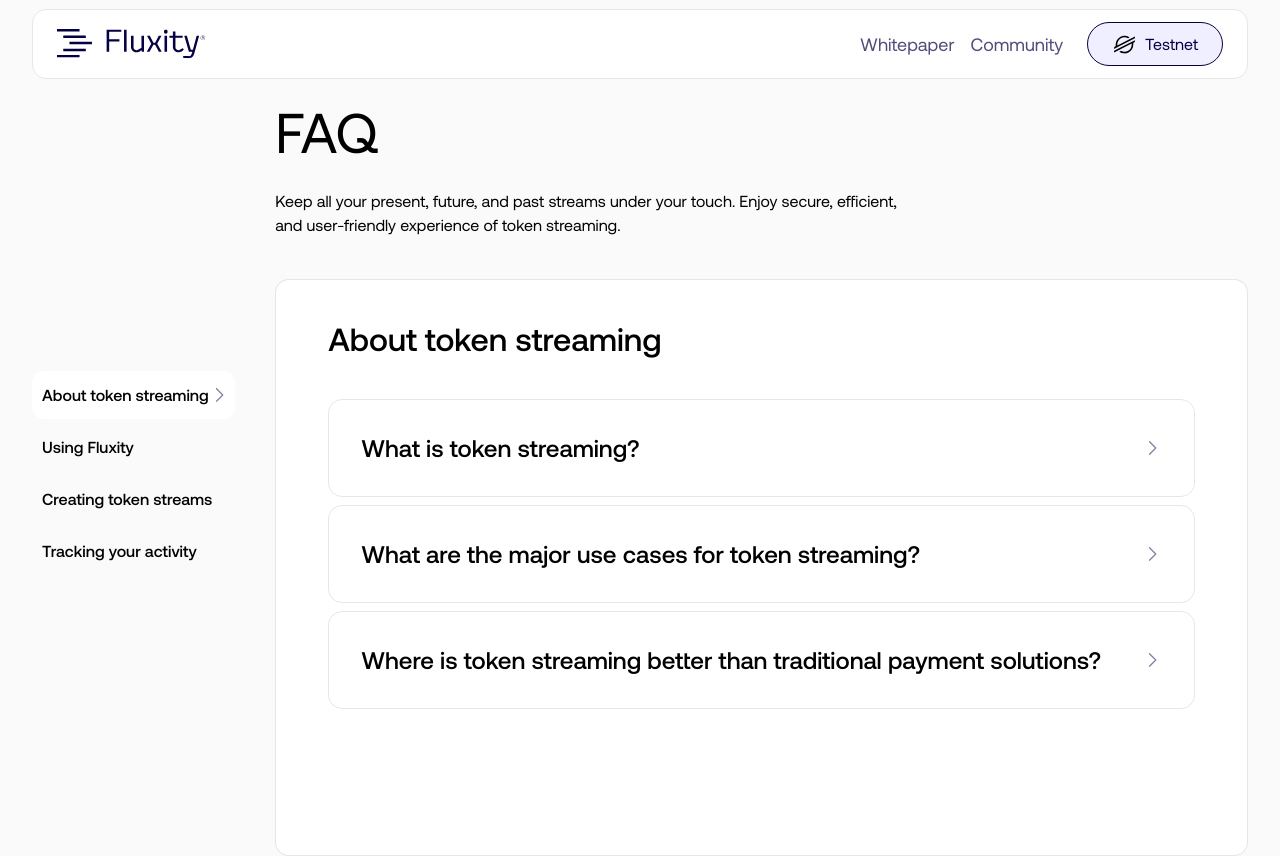
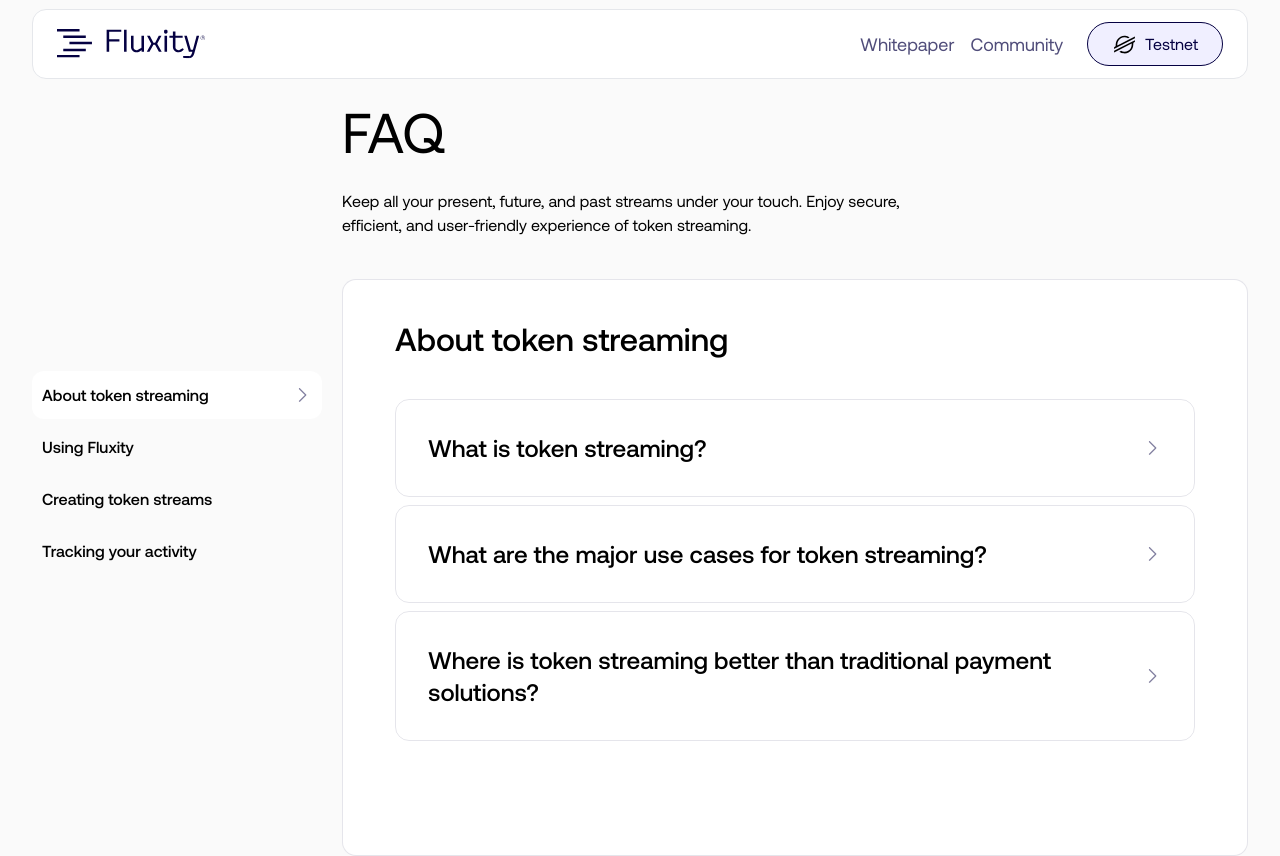
Before and after one commit to luanlabs/fluxity-interface, a Next.js app: page /faq in a window 1280 px wide. Built offline with nearby package versions, Linux system fonts and the light colour scheme; no server answers; what stellar-sdk would draw is missing.

Commit message:
chore: fix list width

```diff
--- a/src/containers/FaqContainer/index.tsx
+++ b/src/containers/FaqContainer/index.tsx
@@ -9,15 +9,15 @@ const FaqContainer = () => {
   const [isActive, setIsActive] = useState(0);
 
   return (
-    <div className="flex overflow-scroll">
-      <div className="flex justify-start items-center basis-1/5 ">
+    <div className="flex overflow-scroll gap-5">
+      <div className="flex justify-start items-center basis-1/5">
         <ul className="w-5/6">
           {FAQContent.map((item, index) => (
             <li
               key={item.title}
               className={`flex items-center justify-between whitespace-nowrap font-medium py-3 px-[10px] select-none ${
                 isActive === index && 'bg-white'
-              } rounded-xl my-1 cursor-pointer tall:text-base text-sm`}
+              } rounded-xl my-1 cursor-pointer tall:text-base text-sm min-w-fit w-[290px]`}
               onClick={() => {
                 setIsActive(index);
               }}
```
